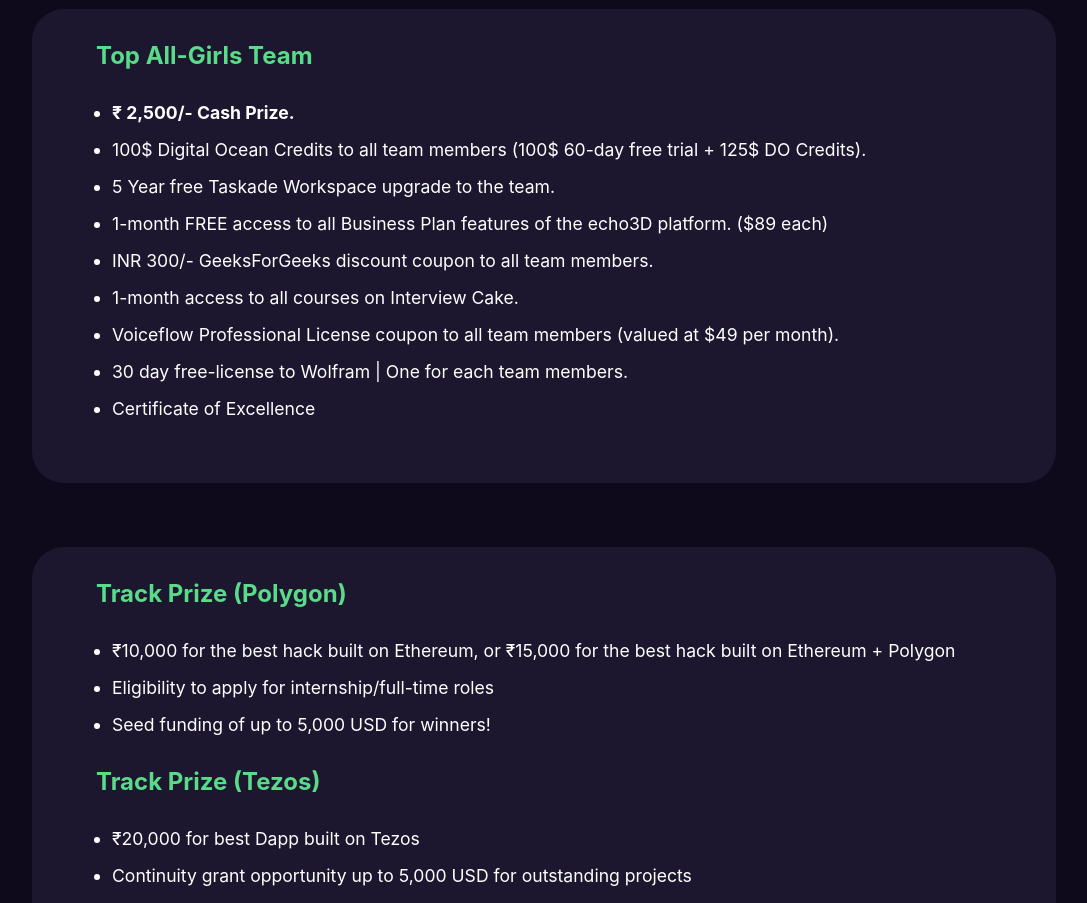
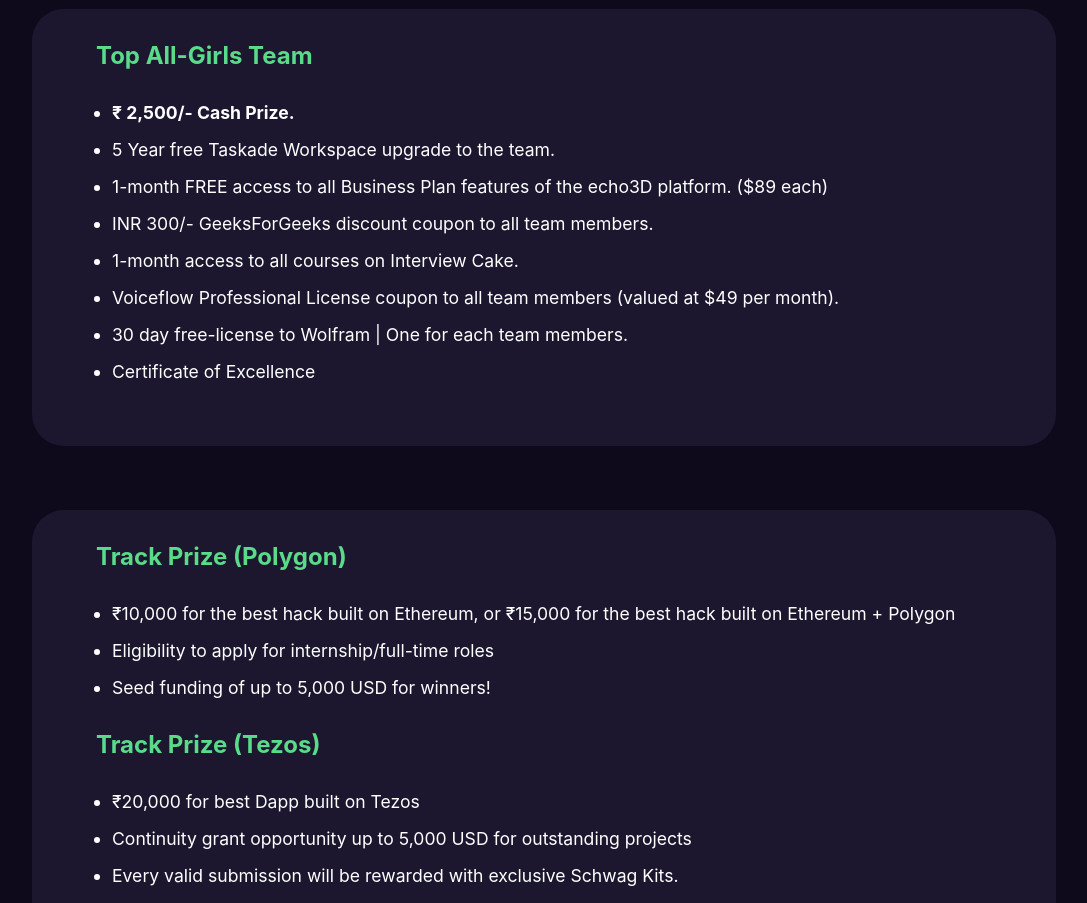
Before and after one commit to HackSlashNITP/hacknitp, a React (Create React App) app: page / in a window 1280 px wide. Shown: the part 5880-6783 px from the top of the page, without its empty margins (96-1183 px from the left). Built offline with nearby package versions, Linux system fonts and the light colour scheme; some icons are missing.

Commit message:
Update girls prize

```diff
--- a/src/components/prizes/Prizes.js
+++ b/src/components/prizes/Prizes.js
@@ -52,7 +52,6 @@
     "Certificate of Excellence",
   ]
   const girlsPrize = [
-    "100$ Digital Ocean Credits to all team members (100$ 60-day free trial + 125$ DO Credits).",
     "5 Year free Taskade Workspace upgrade to the team.",
     "1-month FREE access to all Business Plan features of the echo3D platform. ($89 each)",
     "INR 300/- GeeksForGeeks discount coupon to all team members.",
```
